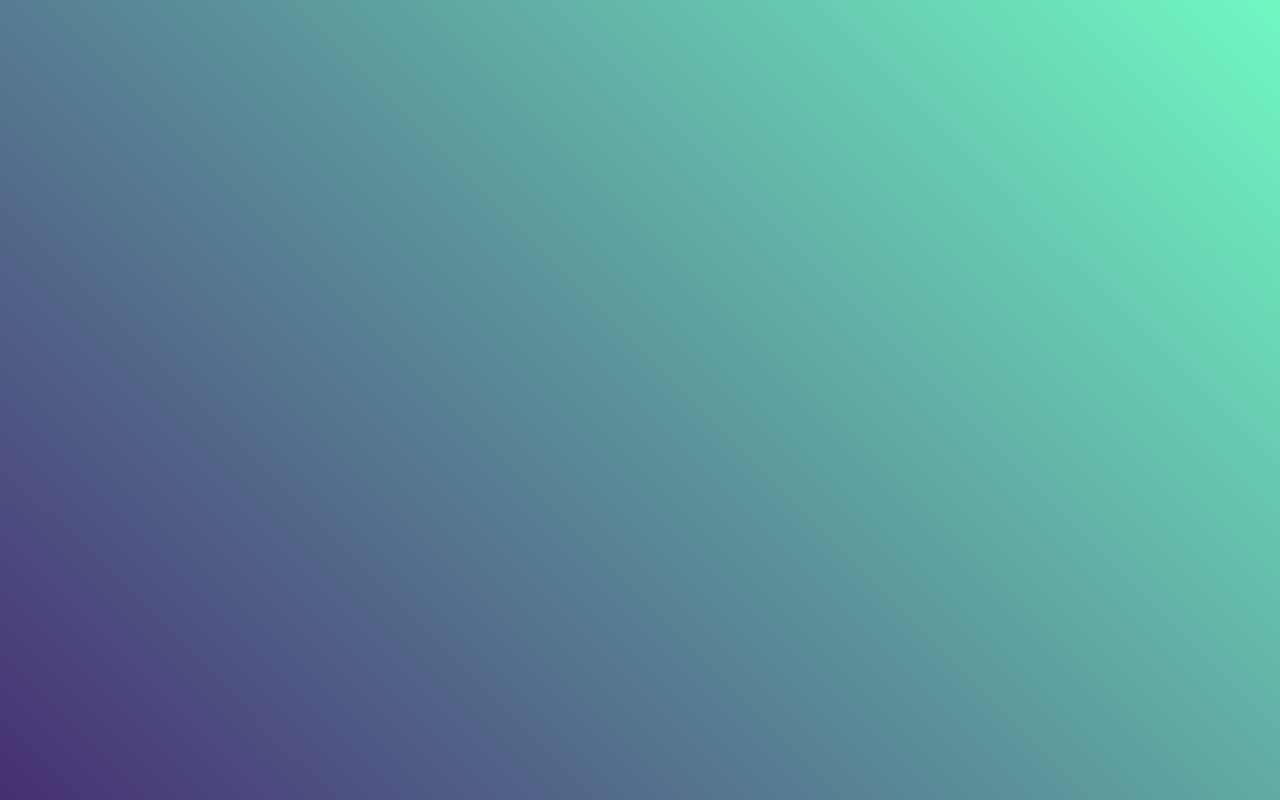
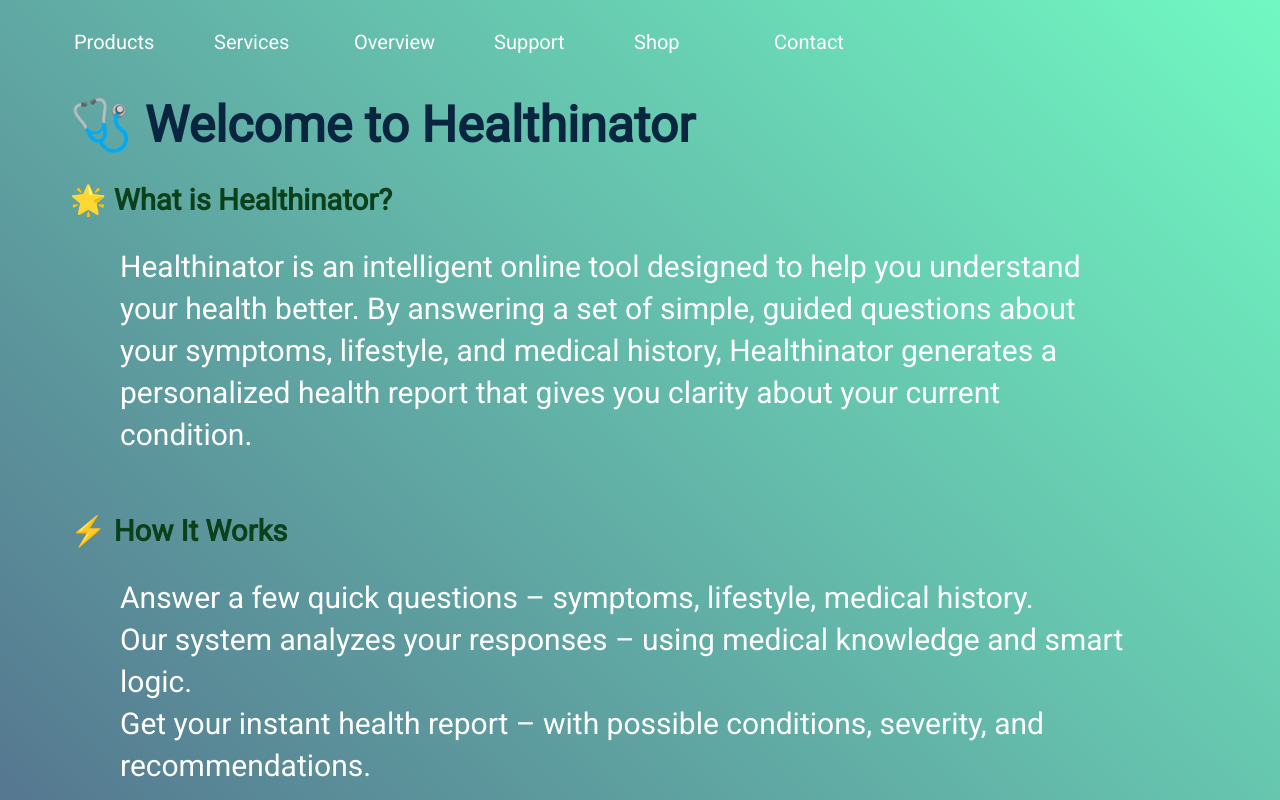
Before and after one commit to karanvishwa/healthinator, a React (Vite) app: page /details in a window 1280 px wide. Before the commit this address had no page. Built offline with nearby package versions, Linux system fonts and the light colour scheme.

Commit message:
[wip] added new app details page and other fixes

```diff
--- a/src/Routing.tsx
+++ b/src/Routing.tsx
@@ -4,6 +4,7 @@ import Page2 from './pages/Page2';
 import Page3 from './pages/Page3';
 import Page4 from './pages/Page4';
 import Page5 from './pages/Page5';
+import AppDetails from './pages/AppDetails';
 
 function Routing() {
     return (
@@ -13,6 +14,8 @@ function Routing() {
             <Route path="/third" element={<Page3 />} />
             <Route path="/fourth" element={<Page4 />} />
             <Route path="/fifth" element={<Page5 />} />
+            <Route path="/details" element={<AppDetails />} />
+
         </Routes>
     );
 }
--- a/src/index.css
+++ b/src/index.css
@@ -75,5 +75,9 @@ html,body{
   min-width: 320px;
   min-height: 100vh;
   height: 100%;
-  overflow: hidden;
+  overflow: auto;
 }
+
+body::-webkit-scrollbar{
+  display: none;
+}
--- /dev/null
+++ b/src/pages/AppDetails.tsx
@@ -0,0 +1,71 @@
+import { useEffect } from "react"
+import { HeaderNavigations } from "../components/HeaderNavigations"
+
+import '../styles/AppDetails.css'
+import { CustomButton } from "../components/CustomButton";
+function AppDetails() {
+
+
+    useEffect(() => {
+        // setTimeout(()=>navigate("/fifth"),8000)
+    }, []);
+
+
+    return (
+        <>
+            <div className='nav-bar'>
+                <HeaderNavigations />
+            </div>
+            <div className="data" style={{ fontSize: '25px', fontFamily: 'Roboto,san-serif', paddingLeft: '70px', paddingBottom: '50px', color: 'white' }}>
+                <h1 style={{ color: '#0A2540' }}>🩺 Welcome to Healthinator</h1><br />
+
+                <h3 style={{ color: '#0a401a' }}>🌟 What is Healthinator? </h3><br />
+
+                <p className="text-details">Healthinator is an intelligent online tool designed to help you understand your health better. By answering a set of simple, guided questions about your symptoms, lifestyle, and medical history, Healthinator generates a personalized health report that gives you clarity about your current condition.</p> <br /><br />
+
+                <h3 style={{ color: '#0a401a' }}>⚡ How It Works </h3> <br />
+
+                <p className="text-details">Answer a few quick questions – symptoms, lifestyle, medical history.<br />
+
+                    Our system analyzes your responses – using medical knowledge and smart logic.<br />
+
+                    Get your instant health report – with possible conditions, severity, and recommendations.</p><br /><br />
+
+                <h3 style={{ color: '#1ea764' }}>✅ What You’ll Get</h3><br />
+
+                <p className="text-details">A clear summary of your symptoms.<br />
+
+                    Possible health conditions and their severity levels.<br />
+
+                    Actionable recommendations – from self-care tips to when to consult a doctor.<br />
+
+                    Option to download or share your health report.</p><br /><br />
+
+                <h3 style={{ color: '#1ea764' }}>👨‍⚕️ Why Use Healthinator?</h3><br />
+
+                <p className="text-details">Quick & Easy → Get results in minutes, no waiting rooms.<br />
+
+                    Accessible Anywhere → Works on phone, tablet, or computer.<br />
+
+                    Preventive Focus → Spot issues early before they become serious.<br />
+
+                    Completely Private → Your data stays secure and confidential.</p><br /><br />
+
+                <h3 style={{ color: '#1fab68' }}>📌 Important Note</h3><br />
+
+                <p className="text-details">Healthinator is not a replacement for a doctor. It is designed to guide you with first-level insights and help you decide whether you need professional care.</p><br /><br />
+
+                <h3 style={{ color: '#26d480' }}>🚀 Get Started Today</h3><br />
+
+                <p className="text-details">Take control of your health in just a few clicks.</p><br />
+                <br />
+                <div className="start-button">
+                    <CustomButton label={"Start"} scale={1.5} />
+                </div>
+            </div>
+
+        </>
+    )
+}
+
+export default AppDetails
--- a/src/pages/Page1.tsx
+++ b/src/pages/Page1.tsx
@@ -30,7 +30,7 @@ function Page1() {
             <br></br>
             <span className='learn-more-label' >
               <span>&rarr; </span>
-              <span className='lm'>Learn More</span>
+              <span className='lm'><a className='anchor-tag' style={{color:"white"}} href='/details'>Learn More</a></span>
             </span>
           </div>
 
--- /dev/null
+++ b/src/styles/AppDetails.css
@@ -0,0 +1,11 @@
+.text-details{
+    padding-left: 50px;
+    padding-right: 150px;
+    font-size: 30px;
+    line-height: 42px;
+}
+
+
+.start-button{
+    margin-left: 80%;
+}
--- a/src/styles/Page1.css
+++ b/src/styles/Page1.css
@@ -7,13 +7,14 @@
 
 
 .root {
-  height: 100%;
+  min-height: 100vh;
   background: linear-gradient(45deg,#462F74,#71F8C2);
 }
 
+
 .nav-bar{
   position:relative;
-  padding:20px 0 0 74px;
+  padding:2vh 0 0 74px;
   align-items: center;
   display: flex;
   font-family: 'Roboto',sans-serif;
@@ -135,6 +136,7 @@
   font-size: 25px;
   font-weight: 500;
 }
+
 .lm{
   text-decoration: underline;
 }
@@ -154,7 +156,7 @@
 
 .main-body{
   /* background-color: red; */
-    height: 90vh;
+    height: 88vh;
     display: flex;
     flex-direction: row;
 }
@@ -236,3 +238,7 @@
     cursor: pointer;
   }
 }
+
+.color{
+  color:#1fab68
+}
--- a/src/styles/Page4.css
+++ b/src/styles/Page4.css
@@ -1,13 +1,10 @@
-p{
-    font-family:  'Roboto',sans-serif;
+.color-rotate {
+  font-family:  'Roboto',sans-serif;
     margin-top: 150px;
     text-align: center;
     display:flex;
     align-items: center;
     justify-content: center;
-}
-
-.color-rotate {
     font-size: 60px;
     font-weight: bold;
     animation: spincolors 3s infinite linear;
```
Also changed, not shown: src/pages/Page5.tsx (+3 -12 lines).
